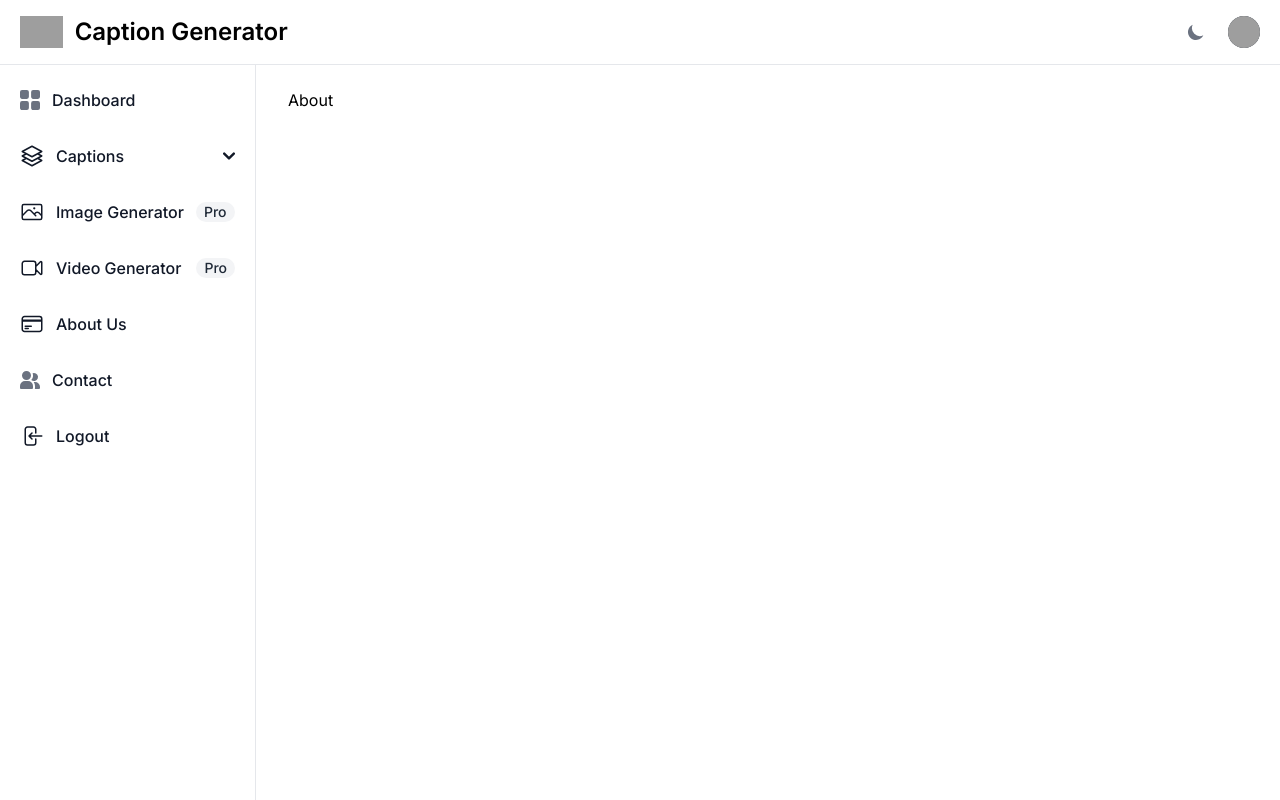
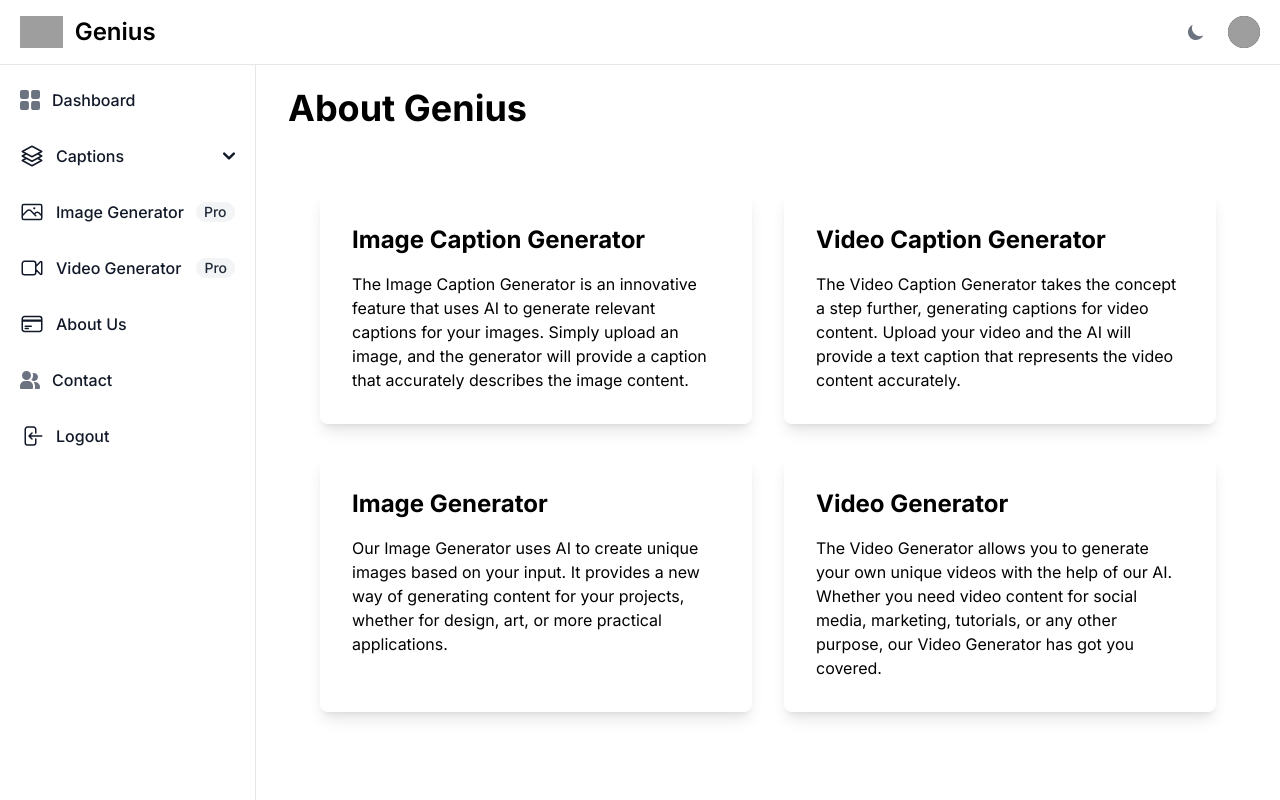
Before and after one commit to Priyanshu9898/PixelPioneer-AI-tool, a Next.js app in the folder frontend/: page /about in a window 1280 px wide. Built offline with nearby package versions, Linux system fonts and the light colour scheme; grey boxes are pictures that could not be loaded.

Commit message:
about page done with content added

```diff
--- a/frontend/app/about/page.tsx
+++ b/frontend/app/about/page.tsx
@@ -2,8 +2,59 @@ import React from "react";
 
 const About = () => {
   return (
-    <div className="p-4 sm:ml-64 dark:bg-gray-900 h-screen dark:text-white">
-      <div className="p-4 rounded-lg mt-14 dark:bg-gray-900">About</div>
+    <div className="p-4 sm:ml-64 dark:bg-gray-900 overflow-auto dark:text-white h-screen">
+      <div className="p-4 rounded-lg mt-14 dark:bg-gray-900">
+        <h1 className="text-4xl font-bold mb-8">About Genius</h1>
+        <main className="container mx-auto p-4 md:p-8 grid grid-cols-1 md:grid-cols-2 gap-8 overflow-hidden">
+          <section
+            id="image-caption-generator"
+            className="p-4 md:p-8 bg-white dark:bg-gray-800 rounded-lg shadow-lg hover:bg-gray-100 dark:hover:bg-gray-700"
+          >
+            <h2 className="text-2xl font-bold mb-4">Image Caption Generator</h2>
+            <p className="prose dark:prose-dark max-w-none">
+              The Image Caption Generator is an innovative feature that uses AI
+              to generate relevant captions for your images. Simply upload an
+              image, and the generator will provide a caption that accurately
+              describes the image content.
+            </p>
+          </section>
+          <section
+            id="video-caption-generator"
+            className="p-4 md:p-8 bg-white dark:bg-gray-800 rounded-lg shadow-lg hover:bg-gray-100 dark:hover:bg-gray-700"
+          >
+            <h2 className="text-2xl font-bold mb-4">Video Caption Generator</h2>
+            <p className="prose dark:prose-dark max-w-none">
+              The Video Caption Generator takes the concept a step further,
+              generating captions for video content. Upload your video and the
+              AI will provide a text caption that represents the video content
+              accurately.
+            </p>
+          </section>
+          <section
+            id="image-generator"
+            className="p-4 md:p-8 bg-white dark:bg-gray-800 rounded-lg shadow-lg hover:bg-gray-100 dark:hover:bg-gray-700"
+          >
+            <h2 className="text-2xl font-bold mb-4">Image Generator</h2>
+            <p className="prose dark:prose-dark max-w-none">
+              Our Image Generator uses AI to create unique images based on your
+              input. It provides a new way of generating content for your
+              projects, whether for design, art, or more practical applications.
+            </p>
+          </section>
+          <section
+            id="video-generator"
+            className="p-4 md:p-8 bg-white dark:bg-gray-800 rounded-lg shadow-lg hover:bg-gray-100 dark:hover:bg-gray-700"
+          >
+            <h2 className="text-2xl font-bold mb-4">Video Generator</h2>
+            <p className="prose dark:prose-dark max-w-none">
+              The Video Generator allows you to generate your own unique videos
+              with the help of our AI. Whether you need video content for social
+              media, marketing, tutorials, or any other purpose, our Video
+              Generator has got you covered.
+            </p>
+          </section>
+        </main>
+      </div>
     </div>
   );
 };
--- a/frontend/components/Navbar.tsx
+++ b/frontend/components/Navbar.tsx
@@ -11,7 +11,7 @@ const Navbar = () => {
           <div className="max-w-screen-xl flex flex-wrap items-center justify-between mx-auto p-4">
             <Link href="/" className="items-center flex">
               <span className="self-center text-2xl font-semibold whitespace-nowrap dark:text-white">
-                Caption Generator
+                Genius
               </span>
             </Link>
 
--- a/frontend/components/NavbarWithSidebar.tsx
+++ b/frontend/components/NavbarWithSidebar.tsx
@@ -41,7 +41,7 @@ const NavbarWithSidebar = () => {
                     alt="FlowBite Logo"
                   />
                   <span className="self-center text-xl font-semibold sm:text-2xl whitespace-nowrap dark:text-white">
-                    Caption Generator
+                    Genius
                   </span>
                 </Link>
               </div>
@@ -315,7 +315,7 @@ const NavbarWithSidebar = () => {
               <li>
                 <Link
                   href="/register"
-                  className="hover:text-red-500 flex items-center p-2 text-gray-900 rounded-lg dark:text-white hover:bg-gray-100 dark:hover:bg-gray-700 group"
+                  className="hover:text-red-500 dark:hover:text-red-500 flex items-center p-2 text-gray-900 rounded-lg dark:text-white hover:bg-gray-100 dark:hover:bg-gray-700 group"
                 >
                   <svg
                     xmlns="http://www.w3.org/2000/svg"
--- a/frontend/tailwind.config.js
+++ b/frontend/tailwind.config.js
@@ -15,7 +15,7 @@ module.exports = {
       },
     },
   },
-  darkMode: 'media',
+  darkMode: 'class',
   plugins: [
     require("flowbite/plugin")
   ],
```
